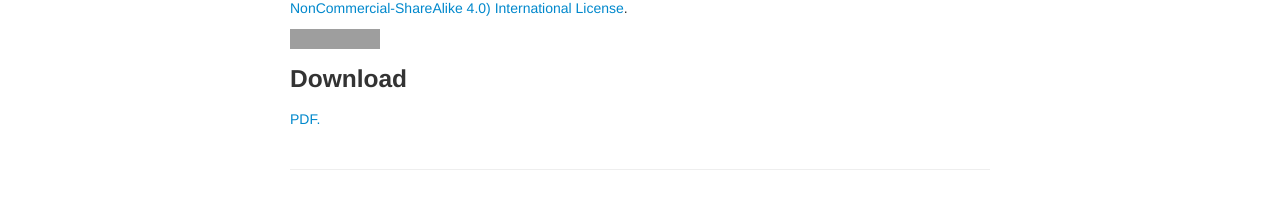
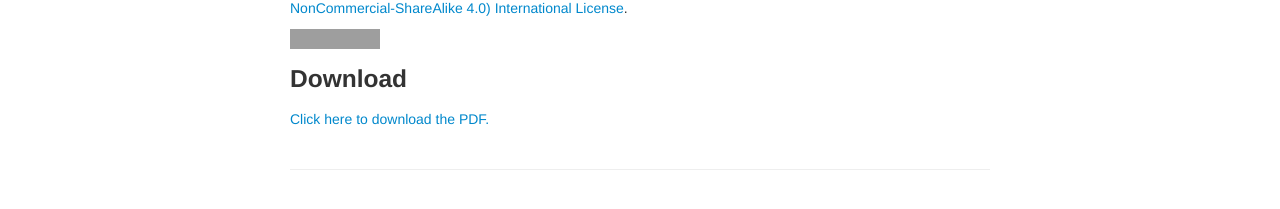
Before and after one commit to Bangla-Rotter-I-E-Scale/Rotter.github.io, a Jekyll site: the page built from index.md, in a window 1280 px wide. Shown: the part 414-623 px from the top of the page. Built offline with Jekyll 4.4.1, drawn with Linux system fonts in a browser that asks for light colours; grey boxes are pictures that could not be loaded.

Commit message:
Update index.md

```diff
--- a/index.md
+++ b/index.md
@@ -21,4 +21,4 @@ Bangla Rotter's Internal-External scale is released under the [CC-BY-NC-SA (Crea
 
 
 ### Download
-<a href="https://github.com/Bangla-Rotter-I-E-Scale/Bangla-Rotter-Manuscript/blob/master/Doc.pdf" target="_blank">PDF.</a>
+<a href="https://github.com/Bangla-Rotter-I-E-Scale/Bangla-Rotter-Manuscript/blob/master/Doc.pdf" target="_blank">Click here to download the PDF.</a>
```
